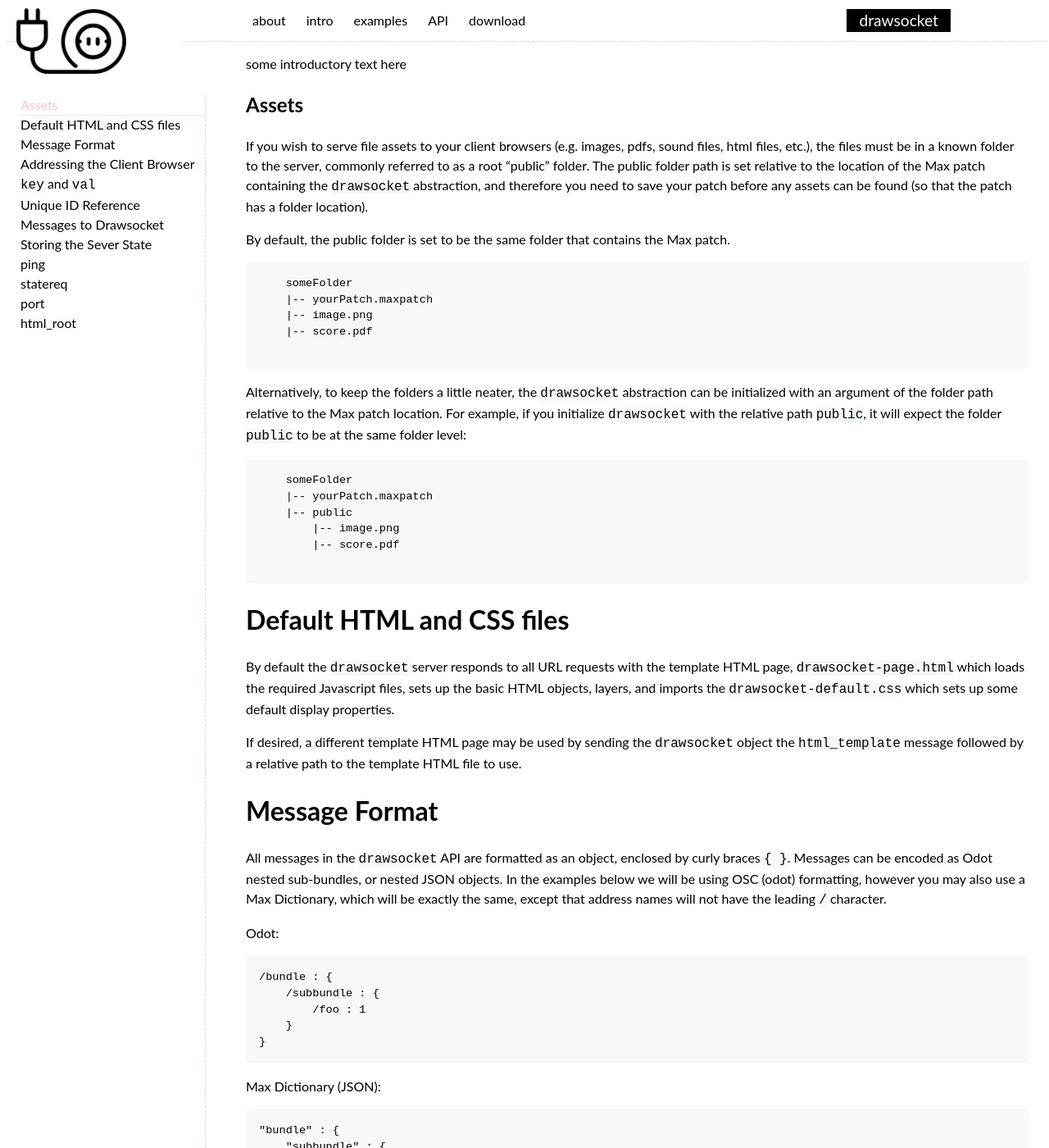
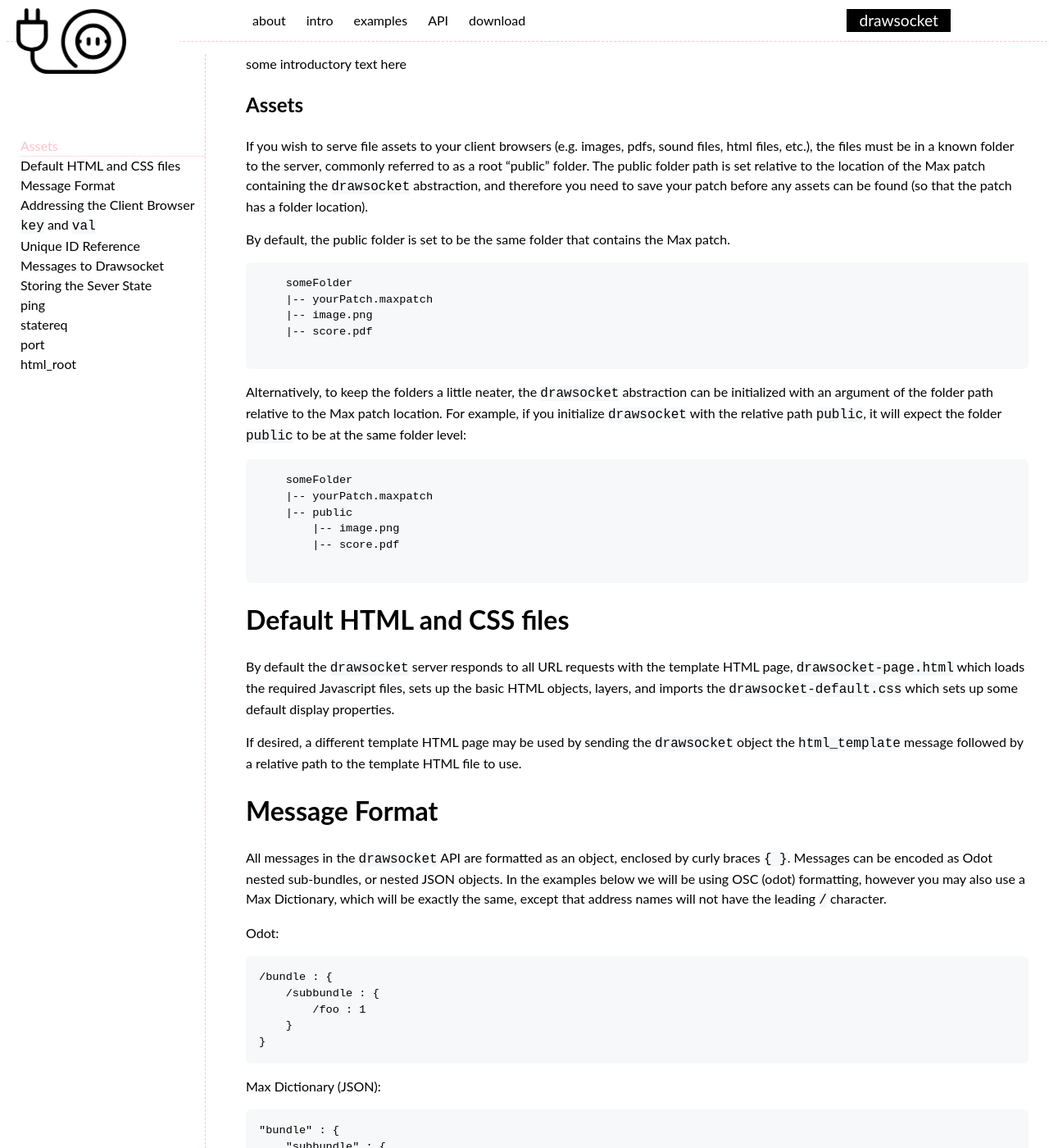
Before and after one commit to HfMT-ZM4/drawsocket.github.io, a Jekyll site: the page built from intro.md, in a window 1280 px wide and 1400 px high. Shown: the whole window at 82% size. Built offline with Jekyll 4.4.1, drawn with Linux system fonts in a browser that asks for light colours.

Commit message:
tweaking css

```diff
--- a/_includes/header.html
+++ b/_includes/header.html
@@ -1,7 +1,9 @@
-<div class="logo">
-    <img src="assets/images/drawsocket_logo_72.png" />
-</div>
 <header>
+
+    <div class="logo">
+        <img src="assets/images/drawsocket_logo_72.png" />
+    </div>
+
     <div class="menu_wrapper">
         <div class="menu_item">about</div>
         <div class="menu_item">intro</div>
--- a/assets/css/main.css
+++ b/assets/css/main.css
@@ -75,7 +75,8 @@ a:hover {
 
 #api_menu {
     position: fixed;
-    top: 100px;
+    top: var(--top-menu-height);
+    padding-top: 100px;
     left: 0px;
     display: inline-block;
     padding-inline-start: 0px;
```
